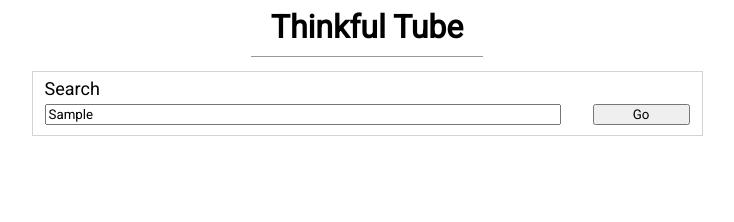
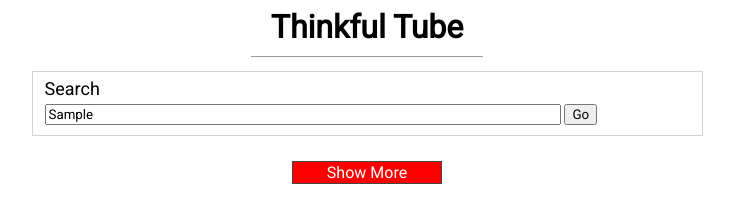
Before and after one commit to flooyd/Thinkful-Tube, a plain HTML site: page index.html in a window 1280 px wide. Both pictures are taken after typing "Sample" into the empty fields and a click on the button "Go". Shown: the whole page, without its empty margins (273-1007 px from the left). Drawn offline with nearby package versions, Linux system fonts and the light colour scheme; no server answers.

Commit message:
added more button, style and functionality

```diff
--- a/app.css
+++ b/app.css
@@ -41,7 +41,7 @@ input {
 
 }
 
-button {
+searchButton {
   width: 15%;
   float: right;
 }
@@ -92,3 +92,13 @@ img {
   width: 100%;
   max-width: 900px;
 }
+
+.more {
+  display: none;
+  width: 150px;
+  font-size: 16px;
+  margin: 10px auto 150px auto;
+  color: white;
+  background-color: red;
+  border: 1px solid #444;
+}
--- a/app.js
+++ b/app.js
@@ -1,16 +1,21 @@
 $(() => {
   let items = [];
+  let nextPage = '';
+  let query = '';
 
-  search = query => {
-    const params = {
+  search = showMore => {
+    let params = {
       part: 'snippet',
       key: 'AIzaSyBxNr2OGUF-GeC2byGuWkWU-RUvpmIxiZI',
-      q: query
+      q: query,
+      pageToken: nextPage
     };
+    console.log(params);
+
     $.getJSON('https://www.googleapis.com/youtube/v3/search', params)
     .done(data => {
       parseData(data);
-      renderItems();
+      renderItems(showMore);
     })
     .fail(()=> {
       console.log('fail')
@@ -19,6 +24,7 @@ $(() => {
   }
 
   parseData = data => {
+    nextPage = data.nextPageToken;
     items = [];
     data.items.forEach(item => {
       items.push({
@@ -31,9 +37,12 @@ $(() => {
     });
   }
 
-  renderItems = () => {
+  renderItems = (showMore) => {
     const results = $('.results-js');
-    $(results).empty();
+
+    if(!showMore) {
+      $(results).empty();
+    }
 
     items.forEach(item => {
       const videoLink = `https://www.youtube.com/watch?v=${item.videoId}`;
@@ -62,7 +71,7 @@ $(() => {
     $('.videoModal-js').css('display', 'block');
   }
 
-  handleMainClick = () => {
+  handleMainClicked = () => {
     $('.videoModal-js').click(e => {
       $('iframe').prop('src', '');
       $('.videoModal-js').css('display', 'none');
@@ -72,10 +81,21 @@ $(() => {
   handleSubmit = () => {
     $('form').submit(e => {
       e.preventDefault();
-      let val = $('input').val();
-      search(val);
+      query = $('input').val();
+      nextPage = '';
+      setTimeout(()=> {
+        $('.more-js').css('display', 'block');
+      }, 500)
+
+      search();
     });
   };
+
+  handleMoreClicked = () => {
+    $('.more-js').click(e => {
+      search(true);
+    })
+  }
 
   handleVideoClicked = () => {
     $('.results-js').on('click', 'img', e => {
@@ -86,5 +106,6 @@ $(() => {
 
   handleSubmit();
   handleVideoClicked();
-  handleMainClick();
+  handleMainClicked();
+  handleMoreClicked();
 })
--- a/index.html
+++ b/index.html
@@ -21,11 +21,14 @@
       <fieldset>
         <label for="search">Search</label>
         <input required placeholder="eg. The Matrix" type="text" name="search" id="search">
-        <button type="submit">Go</button>
+        <button class="searchButton" type="submit">Go</button>
       </fieldset>
     </form>
+
     <ul class="results-js results">
     </ul>
+
+    <button class="more more-js">Show More</button>
     <section role="region" class="videoModal videoModal-js">
       <div class="video">
 
```
